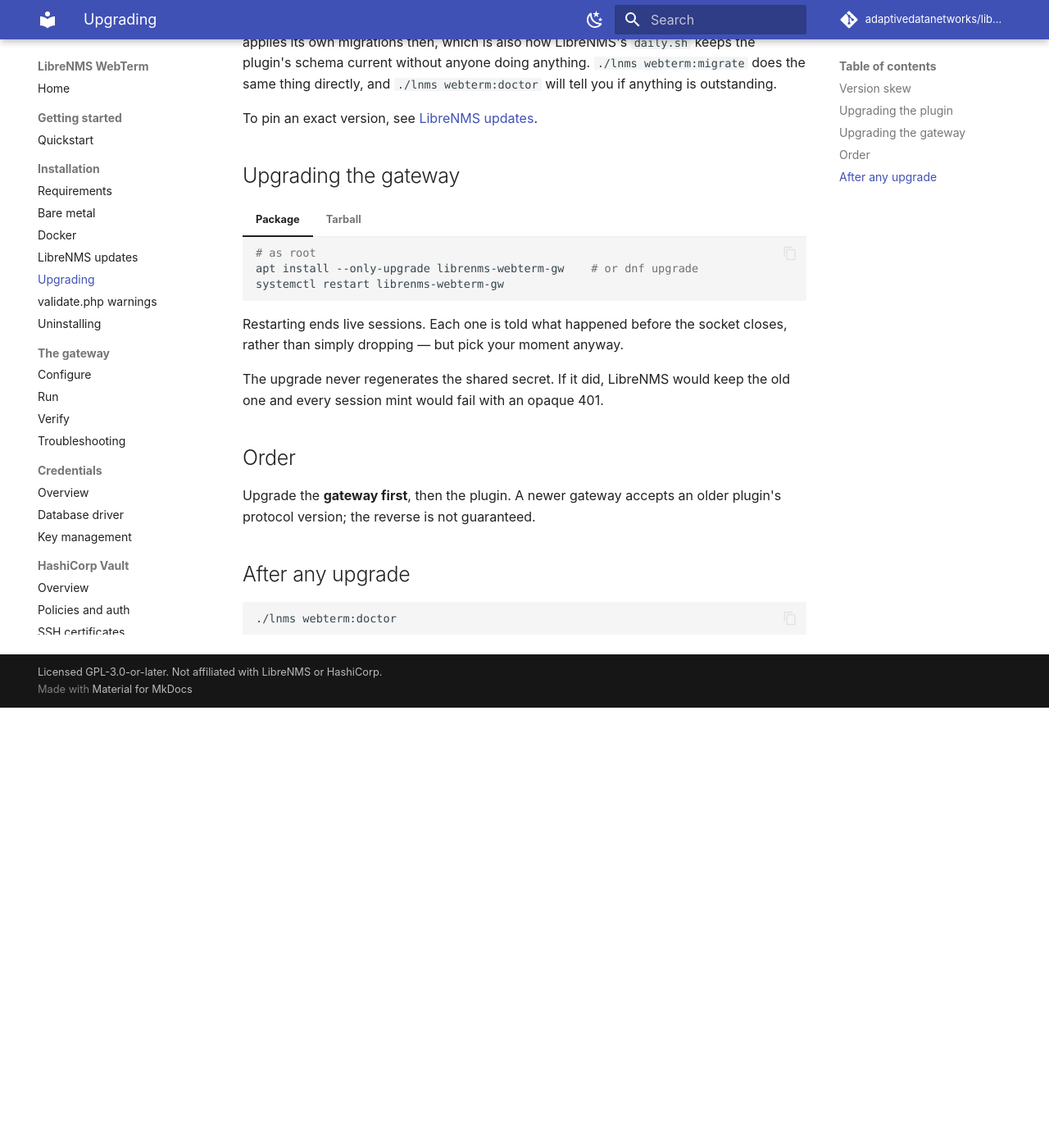
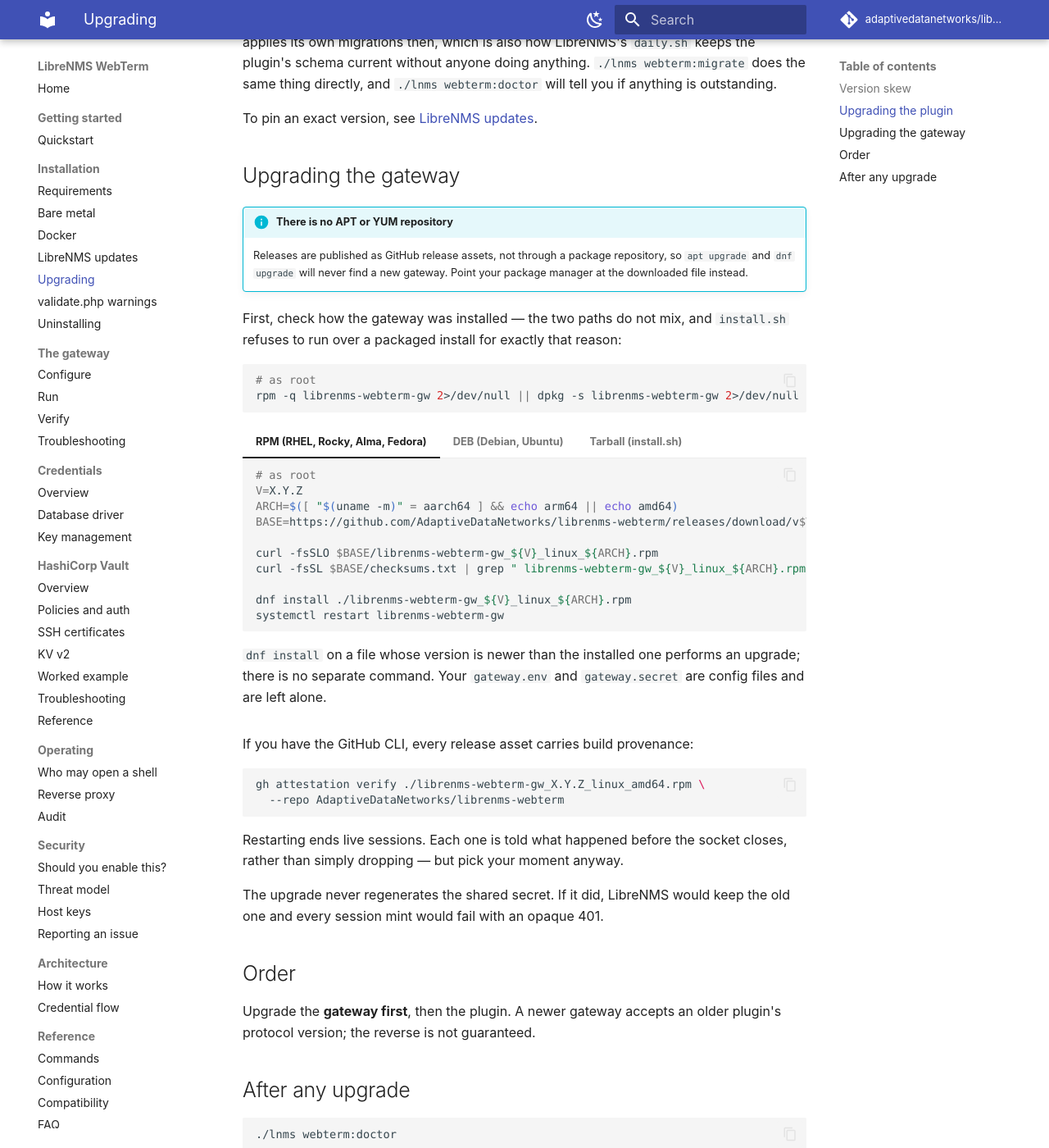
Before and after one commit to AdaptiveDataNetworks/librenms-webterm, an MkDocs documentation site: the page built from docs/install/upgrading.md, in a window 1280 px wide and 1400 px high, scrolled down 895 px. Shown: the whole window at 82% size. Built offline with MkDocs 1.6.1 and Material for MkDocs 9.7.7, drawn with Linux system fonts in a browser that asks for light colours; comment, search, counter and statistics services are not loaded; before the commit the page ends 1758 px from its top, so only the background shows below that.

Commit message:
docs: the gateway upgrade commands presupposed a package repository
upgrading.md told operators to run `apt install --only-upgrade` or
`dnf upgrade`. There is no APT or YUM repository -- releases are published as
GitHub release assets -- so neither command ever finds a newer gateway, and the
page gave no other way.

Replaced with the commands that work: install the downloaded .rpm/.deb by path
(both package managers treat a newer file as an upgrade, and gateway.env is
declared config|noreplace so operator edits survive), or re-run the new
release's install.sh for a tarball install. Also documents how to tell the two
apart, since install.sh deliberately refuses to run over a packaged install.

````diff
--- a/docs/install/upgrading.md
+++ b/docs/install/upgrading.md
@@ -38,21 +38,73 @@ To pin an exact version, see [LibreNMS updates](librenms-updates.md#pinning-an-e
 
 ## Upgrading the gateway
 
-=== "Package"
+!!! info "There is no APT or YUM repository"
+
+    Releases are published as GitHub release assets, not through a package
+    repository, so `apt upgrade` and `dnf upgrade` will never find a new
+    gateway. Point your package manager at the downloaded file instead.
+
+First, check how the gateway was installed — the two paths do not mix, and
+`install.sh` refuses to run over a packaged install for exactly that reason:
+
+```bash
+# as root
+rpm -q librenms-webterm-gw 2>/dev/null || dpkg -s librenms-webterm-gw 2>/dev/null || echo "not from a package -- tarball install"
+```
+
+=== "RPM (RHEL, Rocky, Alma, Fedora)"
 
     ```bash
     # as root
-    apt install --only-upgrade librenms-webterm-gw    # or dnf upgrade
+    V=X.Y.Z
+    ARCH=$([ "$(uname -m)" = aarch64 ] && echo arm64 || echo amd64)
+    BASE=https://github.com/AdaptiveDataNetworks/librenms-webterm/releases/download/v$V
+
+    curl -fsSLO $BASE/librenms-webterm-gw_${V}_linux_${ARCH}.rpm
+    curl -fsSL $BASE/checksums.txt | grep " librenms-webterm-gw_${V}_linux_${ARCH}.rpm$" | sha256sum -c -
+
+    dnf install ./librenms-webterm-gw_${V}_linux_${ARCH}.rpm
     systemctl restart librenms-webterm-gw
     ```
 
-=== "Tarball"
+    `dnf install` on a file whose version is newer than the installed one
+    performs an upgrade; there is no separate command. Your `gateway.env` and
+    `gateway.secret` are config files and are left alone.
+
+=== "DEB (Debian, Ubuntu)"
 
     ```bash
     # as root
+    V=X.Y.Z
+    ARCH=$([ "$(uname -m)" = aarch64 ] && echo arm64 || echo amd64)
+    BASE=https://github.com/AdaptiveDataNetworks/librenms-webterm/releases/download/v$V
+
+    curl -fsSLO $BASE/librenms-webterm-gw_${V}_linux_${ARCH}.deb
+    curl -fsSL $BASE/checksums.txt | grep " librenms-webterm-gw_${V}_linux_${ARCH}.deb$" | sha256sum -c -
+
+    apt install ./librenms-webterm-gw_${V}_linux_${ARCH}.deb
+    systemctl restart librenms-webterm-gw
+    ```
+
+=== "Tarball (install.sh)"
+
+    Fetch the installer belonging to the version you are moving to, then re-run
+    it. It verifies the checksum itself, replaces the binary and the systemd
+    unit, and leaves `gateway.env` and `gateway.secret` untouched.
+
+    ```bash
+    # as root
+    curl -fsSLO https://github.com/AdaptiveDataNetworks/librenms-webterm/releases/download/vX.Y.Z/install.sh
     sh install.sh --version vX.Y.Z
     systemctl restart librenms-webterm-gw
     ```
+
+If you have the GitHub CLI, every release asset carries build provenance:
+
+```bash
+gh attestation verify ./librenms-webterm-gw_X.Y.Z_linux_amd64.rpm \
+  --repo AdaptiveDataNetworks/librenms-webterm
+```
 
 Restarting ends live sessions. Each one is told what happened before the socket closes, rather than simply dropping — but pick your moment anyway.
 
````
Also changed, not shown: CHANGELOG.md (+14 -0 lines).
